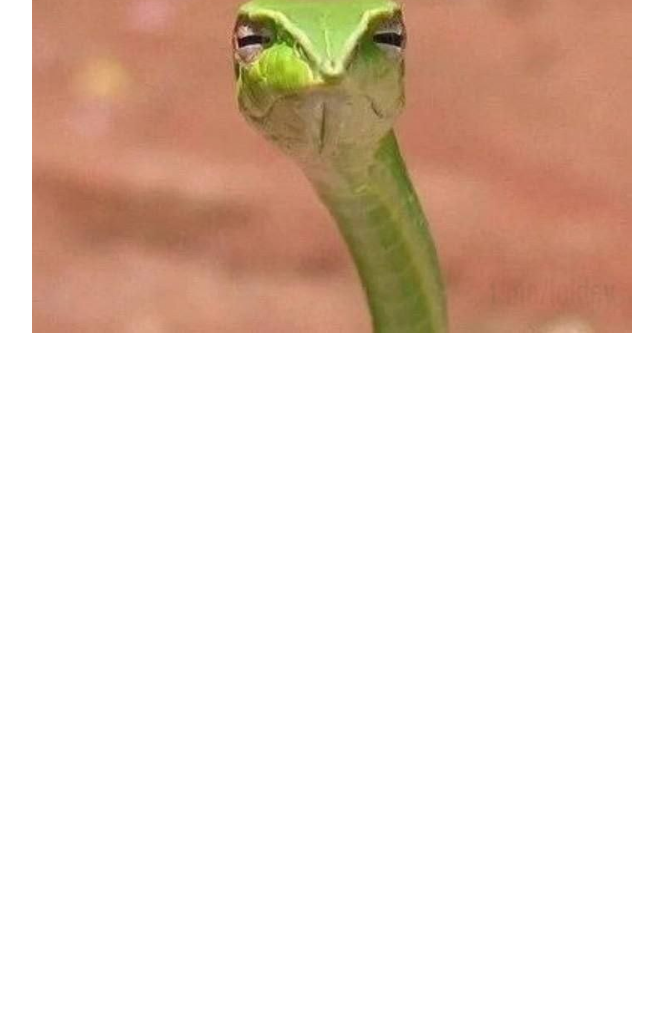
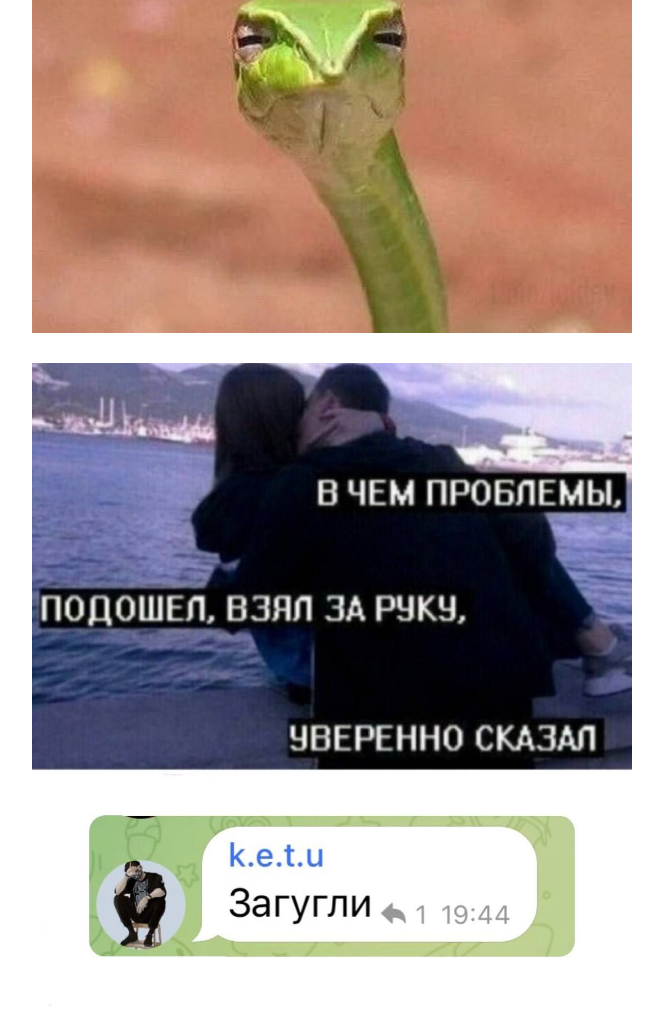
Before and after one commit to wrongsky1/memproject, a plain HTML site: page index.html in a window 1280 px wide. Shown: the part 3049-4067 px from the top of the page, without its empty margins (308-971 px from the left). Before the commit the page ends 3405 px from the top, so only its background shows below. Drawn offline with Linux system fonts and the light colour scheme.

Commit message:
вернул картинку

```diff
--- a/index.html
+++ b/index.html
@@ -13,6 +13,7 @@
             <img src="img/mem2.jpg" alt="" />
             <img src="img/mem3.jpg" alt="" />
             <img src="img/photo_2023-10-31_15-33-04.jpg" alt="">
+            <img src="img/photo_2023-08-29_22-47-23.jpg" alt="">
         </div>
     </body>
 </html>
```
